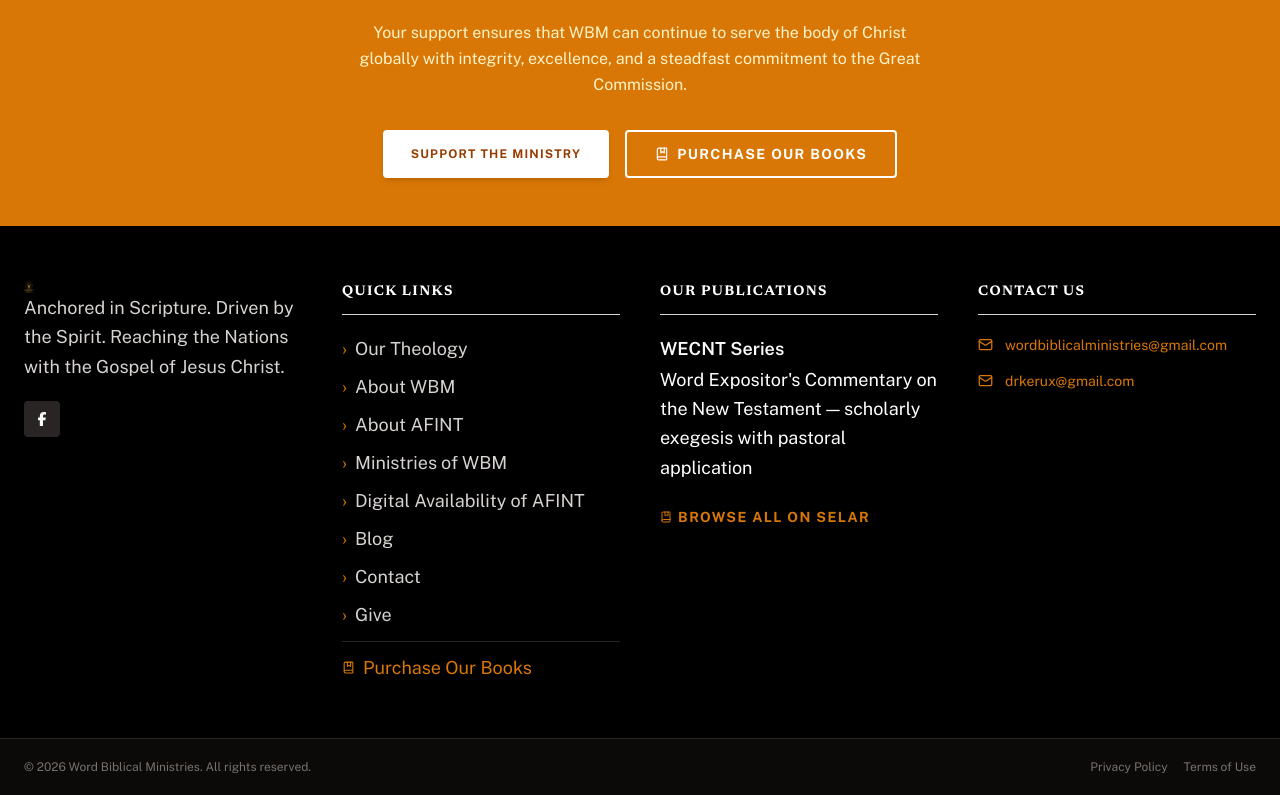
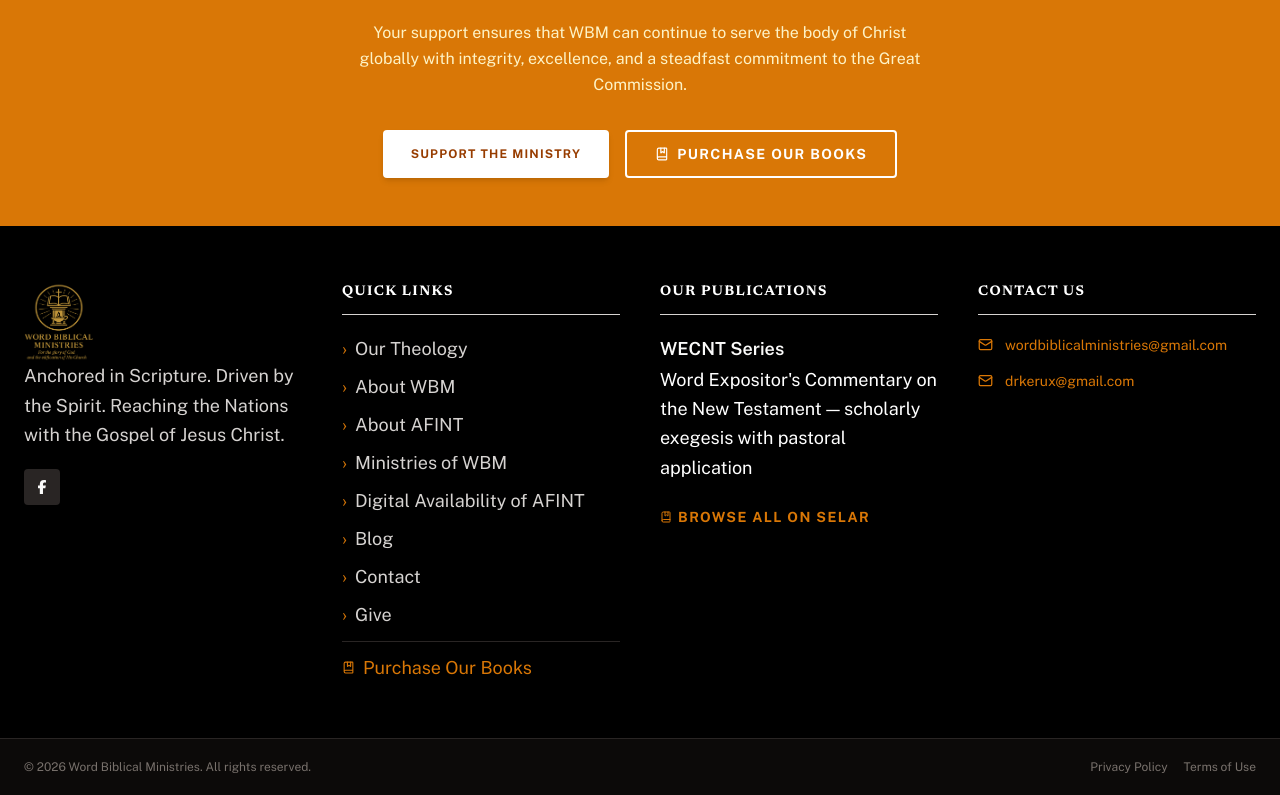
Before and after one commit to mayormankind/wordbiblicalministries, a Next.js app: page / in a window 1280 px wide. Shown: the part 3374-4169 px from the top of the page. Built offline with nearby package versions, Linux system fonts and the light colour scheme.

Commit message:
feat: implement global footer component with navigation, contact details, and support links

```diff
--- a/src/components/Footer.tsx
+++ b/src/components/Footer.tsx
@@ -62,7 +62,7 @@
             <Image
               src="/images/wbm-logo-footer.png"
               alt="WBM Logo"
-              width={10}
+              width={70}
               height={70}
             />
           </Link>
```
